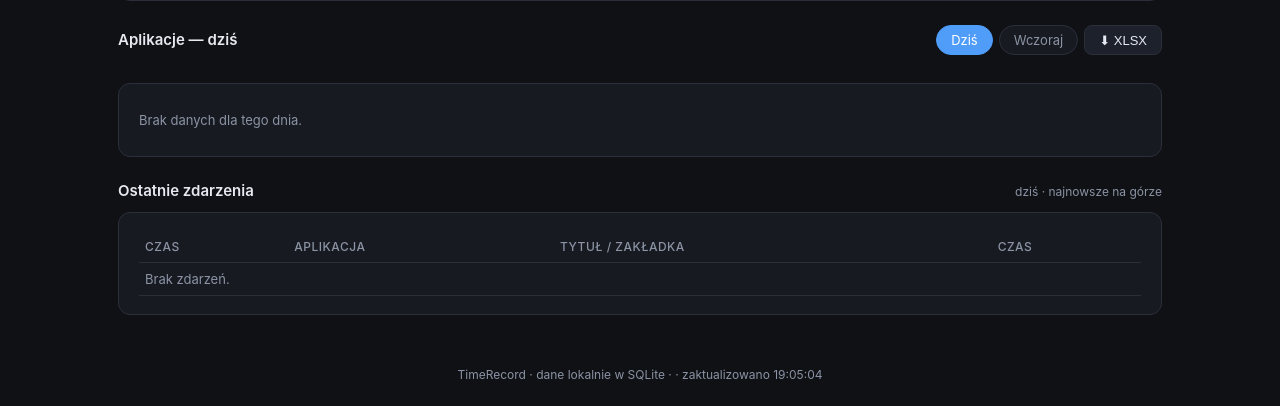
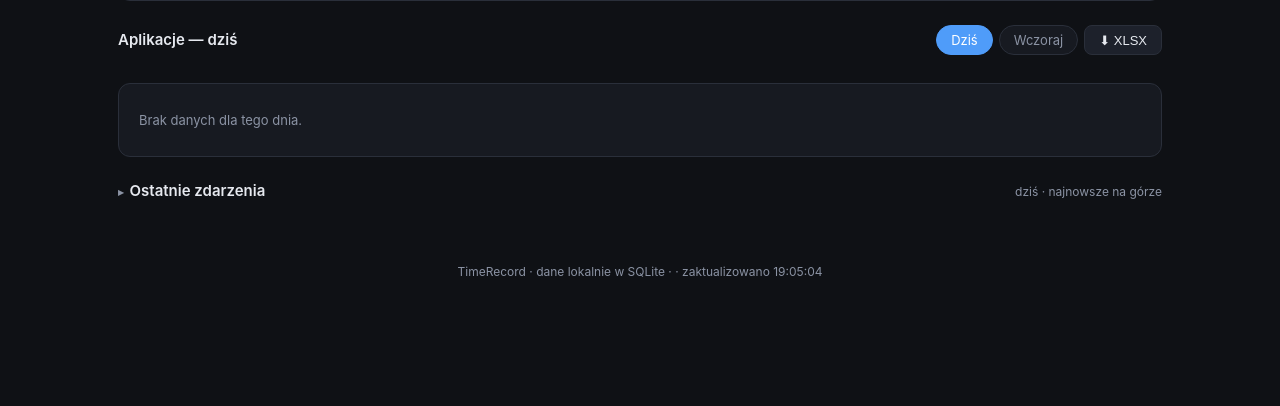
Before and after one commit to ppjast-git/TimeRecord, a FastAPI app: page / in a window 1280 px wide. Shown: the part 828-1234 px from the top of the page. After the commit the page ends 1105 px from the top, so only its background shows below. Run offline with FastAPI, Linux system fonts and the light colour scheme; data that the repository does not hold is empty; parts of the project's set-up code (start-up, migrations or seed data) failed here and were passed over.

Commit message:
feat(dashboard): sekcja Ostatnie zdarzenia zwijana na zadanie
- domyslnie zwinieta - dashboard konczy sie na liscie aplikacji
- klik w naglowek sekcji rozwija/zwija (strzalka z animacja)
- stan trwaly w localStorage (tr-events-open)

```diff
--- a/templates/dashboard.html
+++ b/templates/dashboard.html
@@ -393,11 +393,11 @@
       <ul class="apps-list" id="apps"></ul>
     </div>
 
-    <div class="section-title">
-      <h3>Ostatnie zdarzenia</h3>
+    <div class="section-title" id="events-toggle" style="cursor:pointer;user-select:none;" title="Kliknij, aby rozwinąć/zwinąć">
+      <h3><span id="events-chevron" style="display:inline-block;transition:transform .2s;color:var(--muted);font-size:11px;margin-right:6px;">▸</span>Ostatnie zdarzenia</h3>
       <span class="hint" id="events-hint">najnowsze na górze</span>
     </div>
-    <div class="card events">
+    <div class="card events" id="events-card" style="display:none;">
       <table>
         <thead>
           <tr><th>Czas</th><th>Aplikacja</th><th>Tytuł / zakładka</th><th class="dur">Czas</th></tr>
@@ -920,6 +920,17 @@
         grid.appendChild(cell);
       }
     }
+
+    // Ostatnie zdarzenia: zwijane na żądanie (stan trwały w localStorage)
+    const EVENTS_OPEN_KEY = "tr-events-open";
+    function setEventsOpen(open) {
+      $("events-card").style.display = open ? "" : "none";
+      $("events-chevron").style.transform = open ? "rotate(90deg)" : "";
+      localStorage.setItem(EVENTS_OPEN_KEY, open ? "1" : "0");
+    }
+    $("events-toggle").addEventListener("click", () =>
+      setEventsOpen($("events-card").style.display === "none"));
+    setEventsOpen(localStorage.getItem(EVENTS_OPEN_KEY) === "1");
 
     async function loadEvents() {
       try {
```
